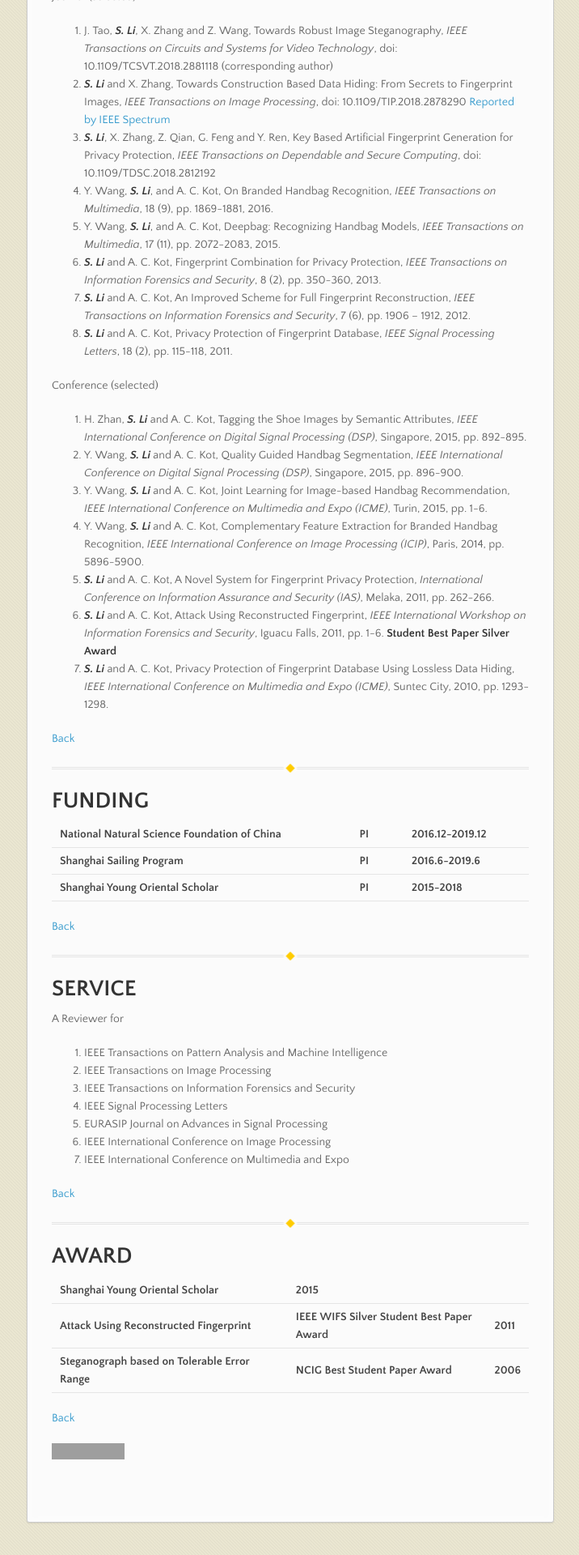
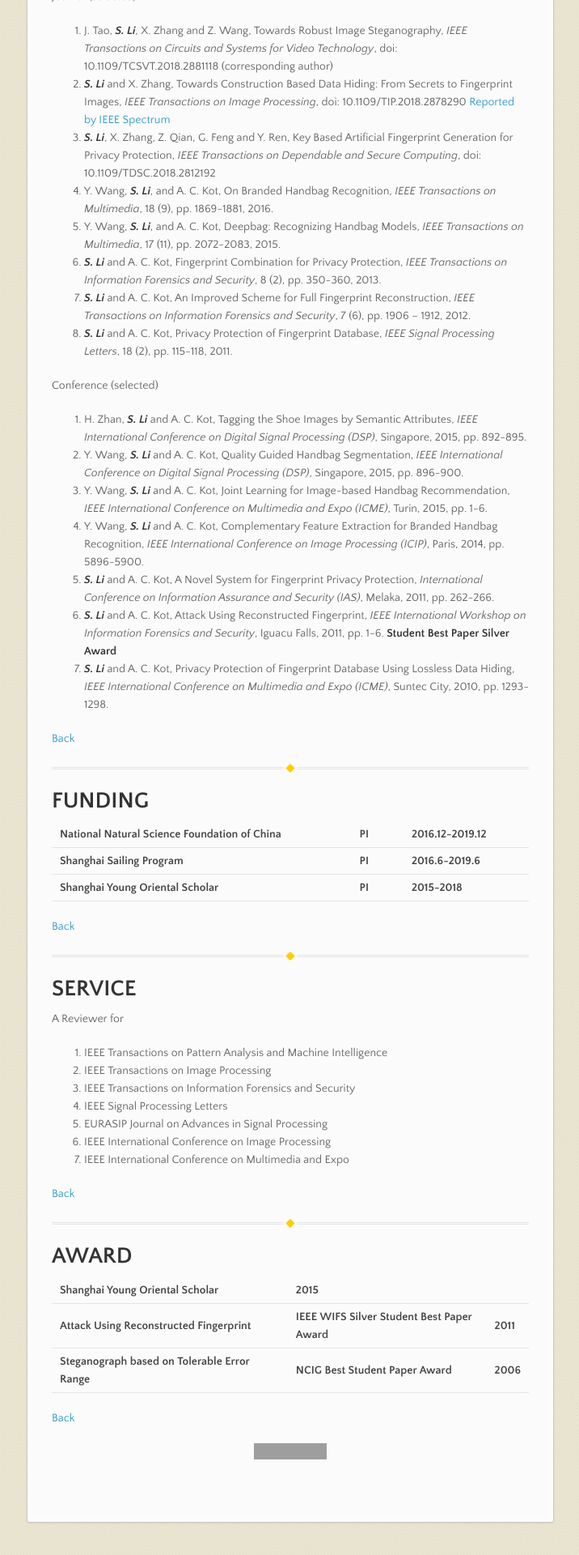
Before and after one commit to blazelisheng/blazelisheng.github.io, a Jekyll site: the page built from index.md, in a window 1280 px wide. Shown: the part 942-2862 px from the top of the page at 81% size, without its empty margins (282-998 px from the left). Built offline with Jekyll 4.4.1, drawn with Linux system fonts in a browser that asks for light colours; grey boxes are pictures that could not be loaded.

Commit message:
Update index.md

```diff
--- a/index.md
+++ b/index.md
@@ -114,4 +114,4 @@ A Reviewer for
 
 [Back](./index.md)
 
-<a href="https://clustrmaps.com/site/1agop" title="Visit tracker"><img src="//www.clustrmaps.com/map_v2.png?d=6eEqK1qSLG9T5rhe--BRoJtmlr9Gx-rI62HFsXMwbUE&cl=ffffff"></a>
+<p style="text-align:center"><a href="https://clustrmaps.com/site/1agop" title="Visit tracker"><img src="//www.clustrmaps.com/map_v2.png?d=6eEqK1qSLG9T5rhe--BRoJtmlr9Gx-rI62HFsXMwbUE&cl=ffffff"></a></p>
```
